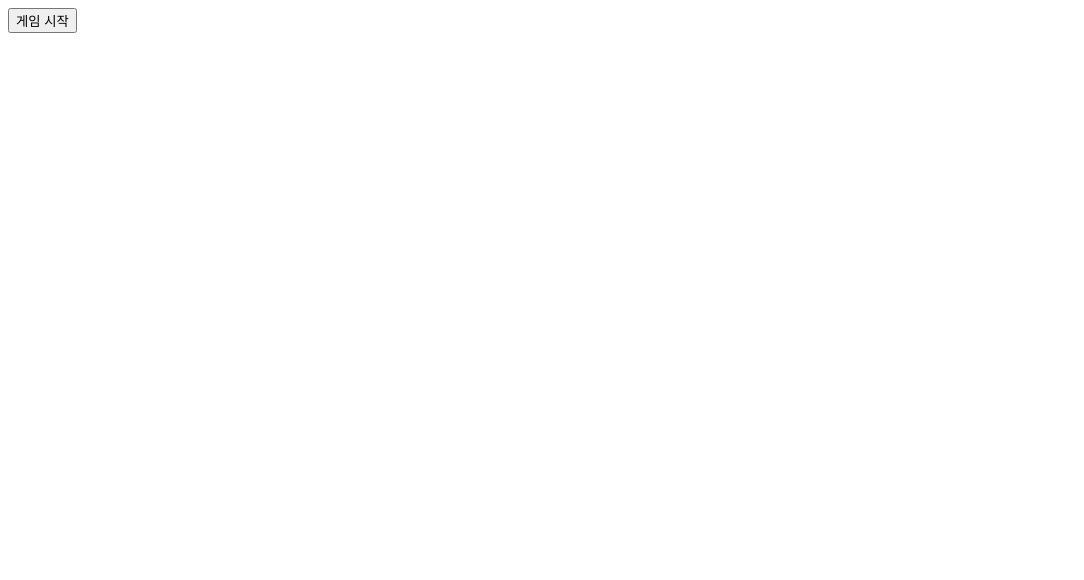
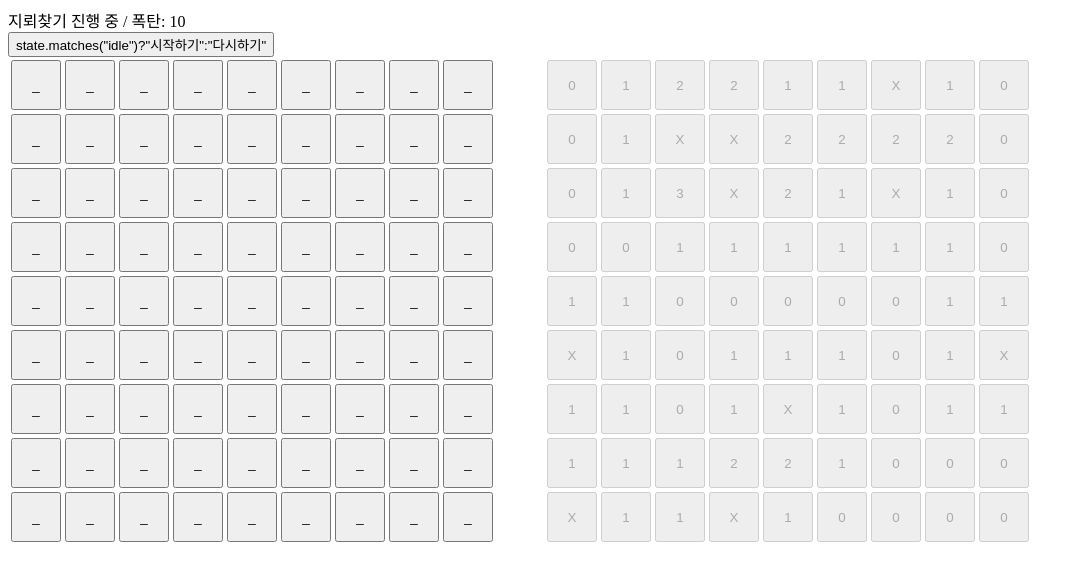
Before and after one commit to ynifamily3/react-minesweeper, a React (Create React App) app: page / in a window 1280 px wide. Shown: the top 580 px of the page, without its empty margins (0-1084 px from the left). Built offline with nearby package versions, Linux system fonts and the light colour scheme.

Commit message:
feat: 지뢰찾기 draft 완성

```diff
--- a/src/Minesweeper.tsx
+++ b/src/Minesweeper.tsx
@@ -1,15 +1,103 @@
 import { useMachine } from "@xstate/react";
+import { useCallback, useEffect } from "react";
+import { createBoard, placeBombs } from "./game/minesweeper";
 import { minesweeperMachine } from "./machine/minesweeperMachine";
 
 function Minesweeper() {
-  const [current, send] = useMachine(minesweeperMachine, { devTools: true });
-  const gameState = current.value;
+  const [state, send] = useMachine(minesweeperMachine, { devTools: true });
+  const { board, totalBombs, openedBomb } = state.context;
+
+  const handleStart = useCallback(() => {
+    const totalBombs = 10;
+    const board = placeBombs(createBoard(9), totalBombs);
+    console.log(board);
+    send({ type: "START", board, totalBombs });
+  }, [send]);
+
+  const handleReset = useCallback(() => {
+    send({ type: "RESET" });
+  }, [send]);
+
+  const handleOpen = useCallback(
+    (row: number, col: number) => () => {
+      send({ type: "OPEN_CELL", row, col });
+    },
+    [send]
+  );
+
+  // 디버그
+  useEffect(() => {
+    handleStart();
+  }, [handleStart]);
   return (
     <div>
       <div>
-        <button onClick={() => send("START")}>
-          {gameState === "idle" ? "게임 시작" : "게임 중지"}
-        </button>
+        지뢰찾기{" "}
+        {!state.matches("idle") && state.matches("playing")
+          ? "진행 중"
+          : openedBomb
+          ? "게임 오버"
+          : "게임 클리어!"}{" "}
+        / 폭탄: {totalBombs}
+      </div>
+      <button onClick={state.matches("idle") ? handleStart : handleReset}>
+        state.matches("idle")?"시작하기":"다시하기"
+      </button>
+      <div style={{ display: "flex" }}>
+        <table>
+          <tbody>
+            {board.map((row, i) => (
+              <tr key={"row-" + i}>
+                {row.map((col, j) => (
+                  <td
+                    key={"col-" + i + "-" + j}
+                    style={{ width: 50, height: 50 }}
+                  >
+                    <button
+                      style={{
+                        width: "100%",
+                        height: "100%",
+                        boxSizing: "border-box",
+                      }}
+                      disabled={col.isOpen || state.matches("ended")}
+                      onClick={handleOpen(i, j)}
+                    >
+                      {!state.matches("ended") &&
+                        (col.isOpen ? col.number : "_")}
+                      {state.matches("ended") &&
+                        (col.isBomb ? "X" : col.isOpen ? col.number : "_")}
+                    </button>
+                  </td>
+                ))}
+              </tr>
+            ))}
+          </tbody>
+        </table>
+        <table style={{ marginLeft: "3em" }}>
+          <tbody>
+            {board.map((row, i) => (
+              <tr key={"row-" + i}>
+                {row.map((col, j) => (
+                  <td
+                    key={"col-" + i + "-" + j}
+                    style={{ width: 50, height: 50 }}
+                  >
+                    <button
+                      style={{
+                        width: "100%",
+                        height: "100%",
+                        boxSizing: "border-box",
+                      }}
+                      disabled
+                    >
+                      {col.isBomb ? "X" : col.number}
+                    </button>
+                  </td>
+                ))}
+              </tr>
+            ))}
+          </tbody>
+        </table>
       </div>
     </div>
   );
--- a/src/game/minesweeper.ts
+++ b/src/game/minesweeper.ts
@@ -18,6 +18,7 @@ export function createBoard(size: number): Board {
   );
 }
 
+// 지뢰를 매설하고 numbers 모든 영역에 number를 설정합니다.
 export function placeBombs(board: Board, bombs: number): Board {
   const newBoard: Board = JSON.parse(JSON.stringify(board));
   const randomIdxFactory = () => Math.floor(Math.random() * newBoard.length);
@@ -29,6 +30,14 @@ export function placeBombs(board: Board, bombs: number): Board {
     if (!newBoard[row][col].isBomb) {
       remain--;
       newBoard[row][col].isBomb = true;
+      newBoard[row][col].number = countAdjacentBombs(board, row, col);
+    }
+  }
+  // 모든 영역에 number를 설정합니다.
+  for (let i = 0; i < newBoard.length; i++) {
+    for (let j = 0; j < newBoard[i].length; j++) {
+      if (!newBoard[i][j].isBomb)
+        newBoard[i][j].number = countAdjacentBombs(newBoard, i, j);
     }
   }
   return newBoard;
@@ -40,12 +49,12 @@ export function checkValidCell(
   row: number,
   col: number
 ): boolean {
-  return true;
+  return !!board[row] && !!board[row][col];
 }
 
 // 열었는지 안 열었는지 체크한다. (범위체크 후)
 export function checkOpened(board: Board, row: number, col: number): boolean {
-  return true;
+  return board[row][col].isOpen;
 }
 
 // Flag를 놓는다. (범위체크 후, 이미 open된것은 pass)
@@ -55,11 +64,14 @@ export function setFlag(board: Board, row: number, col: number): void {}
 export function removeFlag(board: Board, row: number, col: number): void {}
 
 // cell을 open한다. (범위체크 후)
-export function openCell(board: Board, row: number, col: number): void {}
+export function openCell(board: Board, row: number, col: number): void {
+  board[row][col].isOpen = true;
+}
 
 // 지뢰인지 판별한다. (범위체크 후)
 export function checkBombCell(board: Board, row: number, col: number): boolean {
-  return true;
+  if (!checkValidCell(board, row, col)) return false; // 범위 초과
+  return board[row][col].isBomb;
 }
 
 // 주변의 지뢰 수를 센다 (범위체크 후, 자기가 지뢰가 아니면, 8방위를 다 센다)
@@ -68,12 +80,49 @@ export function countAdjacentBombs(
   row: number,
   col: number
 ): number {
-  return 0;
+  // 내부함수 정의
+  const cntBomb = (row: number, col: number) => {
+    if (!checkValidCell(board, row, col)) return 0;
+    return checkBombCell(board, row, col) ? 1 : 0;
+  };
+
+  const dr = [-1, 1, 0, 0, -1, -1, 1, 1]; // 상 하 좌 우 좌상 우상 좌하 우하
+  const dc = [0, 0, -1, 1, -1, 1, -1, 1];
+  let cnt = 0;
+  for (let i = 0; i < dr.length; i++) {
+    cnt += cntBomb(row + dr[i], col + dc[i]);
+  }
+
+  return cnt;
 }
 // 주변에 지뢰가 없는 칸들이 있을 경우 연쇄적으로 연다.
 export function openAllCellsWithoutAdjacentBombs(
   board: Board,
   row: number,
   col: number,
-  checkedPositions: { [key: string]: true } = {}
-) {}
+  visited: { [key: string]: true } = {}
+) {
+  if (visited[`${row},${col}`]) return;
+  if (!checkValidCell(board, row, col)) return;
+  if (checkOpened(board, row, col)) return;
+  // 지뢰를 열어버릴 경우
+  if (checkBombCell(board, row, col)) {
+    openCell(board, row, col); // 지뢰블럭 연다 (잘가)
+    return;
+  }
+  // 그대로 숫자 당첨 (혼자 엶)
+  if (board[row][col].number > 0) {
+    openCell(board, row, col);
+    return;
+  }
+  // 자기 자신 엶 (0일 것이다.)
+  openCell(board, row, col);
+  const dr = [-1, 1, 0, 0, -1, -1, 1, 1]; // 상 하 좌 우 좌상 우상 좌하 우하
+  const dc = [0, 0, -1, 1, -1, 1, -1, 1];
+  for (let i = 0; i < dr.length; i++) {
+    openAllCellsWithoutAdjacentBombs(board, row + dr[i], col + dc[i], {
+      ...visited,
+      [`${row},${col}`]: true,
+    });
+  }
+}
--- a/src/machine/minesweeperMachine.ts
+++ b/src/machine/minesweeperMachine.ts
@@ -55,8 +55,7 @@ export const minesweeperMachine = createMachine<Context, Event, State>(
       },
       playing: {
         type: "atomic",
-        on: {
-          "": [
+        always: [
           {
             target: "ended",
             cond: "hasOpenedBomb", // 가드로 판별함
@@ -66,6 +65,7 @@ export const minesweeperMachine = createMachine<Context, Event, State>(
             cond: "hasOpenAllCells",
           },
         ],
+        on: {
           FLAG: {
             actions: "setFlag",
           },
```
Lines whose indentation alone changed are shown as unchanged.
